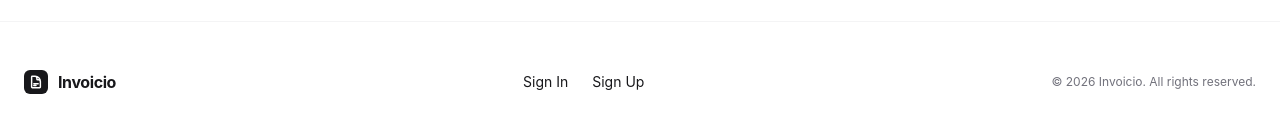
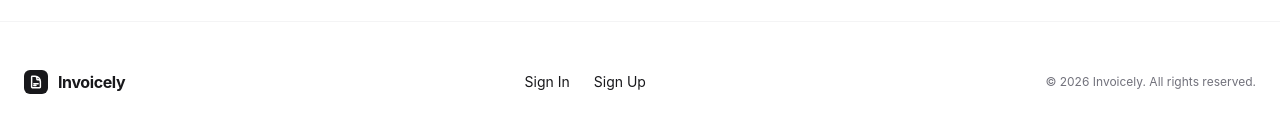
Before and after one commit to Tobi-Oyedele/Invoicely, a React (Vite) app: page / in a window 1280 px wide. Shown: the part 1721-1854 px from the top of the page. Built offline with nearby package versions, Linux system fonts and the light colour scheme; no server answers; what @react-pdf/renderer would draw is missing.

Commit message:
chore: rename product from Invoicio to Invoicely across the application

```diff
--- a/index.html
+++ b/index.html
@@ -4,7 +4,7 @@
     <meta charset="UTF-8" />
     <link rel="icon" type="image/svg+xml" href="/favicon.svg" />
     <meta name="viewport" content="width=device-width, initial-scale=1.0" />
-    <title>Invoicio</title>
+    <title>Invoicely</title>
   </head>
   <body>
     <div id="root"></div>
--- a/src/components/dashboard/Sidebar.tsx
+++ b/src/components/dashboard/Sidebar.tsx
@@ -52,7 +52,7 @@ const Sidebar = ({ onClose }: SidebarProps) => {
             </svg>
           </div>
           <span className="font-bold tracking-tight text-xl text-zinc-900 dark:text-zinc-50">
-            Invoicio
+            Invoicely
           </span>
         </Link>
 
--- a/src/components/layout/DashboardLayout.tsx
+++ b/src/components/layout/DashboardLayout.tsx
@@ -80,7 +80,7 @@ const DashboardLayout = () => {
             </svg>
           </button>
           <span className="font-bold tracking-tight text-lg text-zinc-900 dark:text-zinc-50">
-            Invoicio
+            Invoicely
           </span>
         </div>
       </header>
--- a/src/components/layout/Footer.tsx
+++ b/src/components/layout/Footer.tsx
@@ -21,11 +21,11 @@ const Footer = () => {
             </svg>
           </div>
           <span className="font-bold tracking-tight text-zinc-900 dark:text-zinc-50">
-            Invoicio
+            Invoicely
           </span>
         </div>
         <p className="text-xs text-zinc-500 dark:text-zinc-100 md:order-last">
-          &copy; 2026 Invoicio. All rights reserved.
+          &copy; 2026 Invoicely. All rights reserved.
         </p>
         <div className="flex gap-6 text-sm text-zinc-500 dark:text-zinc-450">
           <Link
--- a/src/components/layout/MobileMenu.tsx
+++ b/src/components/layout/MobileMenu.tsx
@@ -34,7 +34,7 @@ export const MobileMenu = ({ isOpen, onClose }: MobileMenuProps) => {
               </svg>
             </div>
             <span className="font-bold tracking-tight text-xl text-zinc-900 dark:text-zinc-50">
-              Invoicio
+              Invoicely
             </span>
           </Link>
           <button
@@ -94,7 +94,7 @@ export const MobileMenu = ({ isOpen, onClose }: MobileMenuProps) => {
           Get Started for Free
         </Link>
         <p className="text-center text-xs text-zinc-400 dark:text-zinc-500">
-          &copy; 2026 Invoicio. All rights reserved.
+          &copy; 2026 Invoicely. All rights reserved.
         </p>
       </div>
     </div>
--- a/src/components/layout/Navbar.tsx
+++ b/src/components/layout/Navbar.tsx
@@ -29,7 +29,7 @@ export const Navbar = () => {
               </svg>
             </div>
             <span className="font-bold tracking-tight text-xl text-zinc-900 dark:text-zinc-50">
-              Invoicio
+              Invoicely
             </span>
           </Link>
 
--- a/src/components/sign-up/Logo.tsx
+++ b/src/components/sign-up/Logo.tsx
@@ -19,7 +19,7 @@ const Logo = () => {
         </svg>
       </div>
       <span className="font-bold tracking-tight text-xl text-zinc-900 dark:text-zinc-50">
-        Invoicio
+        Invoicely
       </span>
     </Link>
   );
--- a/src/pages/ResetPassword.tsx
+++ b/src/pages/ResetPassword.tsx
@@ -76,7 +76,7 @@ const ResetPassword = () => {
             </svg>
           </div>
           <span className="font-bold tracking-tight text-xl text-zinc-900 dark:text-zinc-50">
-            Invoicio
+            Invoicely
           </span>
         </Link>
 
--- a/src/pages/Sign-in.tsx
+++ b/src/pages/Sign-in.tsx
@@ -92,7 +92,7 @@ const SignInPage = () => {
             </svg>
           </div>
           <span className="font-bold tracking-tight text-xl text-zinc-900 dark:text-zinc-50">
-            Invoicio
+            Invoicely
           </span>
         </Link>
 
```
